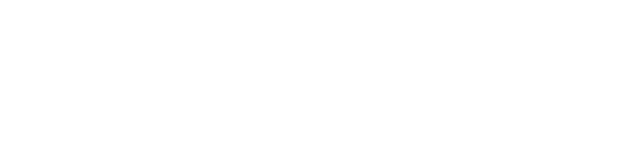
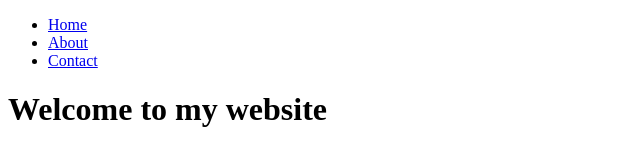
Before and after one commit to Sosokantaria/csasd, a plain HTML site: page index.html in a window 1280 px wide. Shown: the whole page, without its empty margins (0-640 px from the left). Drawn offline with Linux system fonts and the light colour scheme.

Commit message:
feat nav

```diff
--- a/index.html
+++ b/index.html
@@ -6,6 +6,15 @@
     <title>Document</title>
 </head>
 <body>
-
+    <nav>
+        <ul>
+            <li><a href="#">Home</a></li>
+            <li><a href="#">About</a></li>
+            <li><a href="#">Contact</a></li>
+        </ul>
+    </nav>
+    <main>
+        <h1>Welcome to my website</h1>
+    </main>
 </body>
 </html>
```
